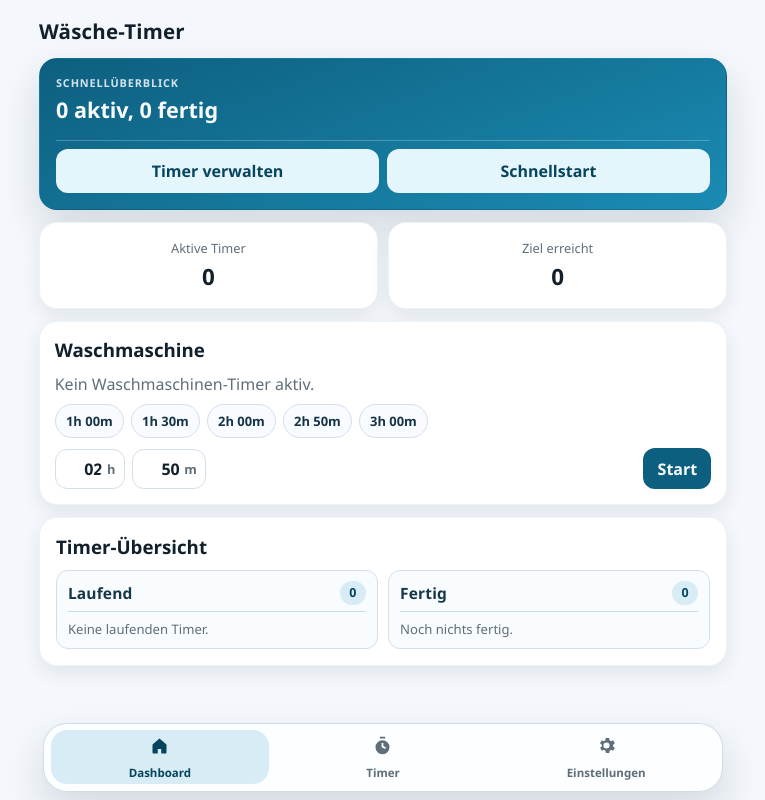
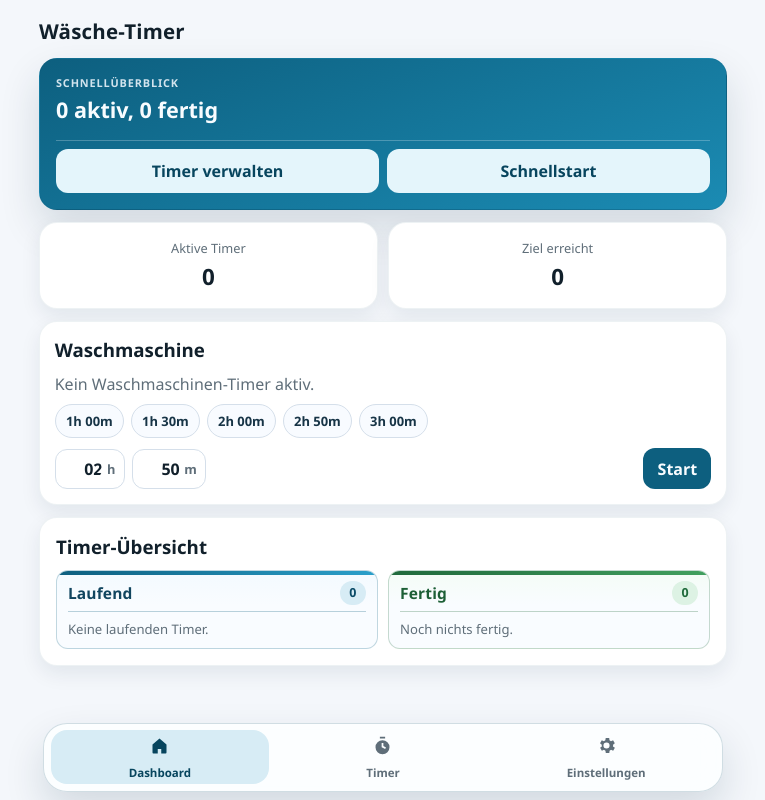
Before and after one commit to blaxcky/wasche-timer-app, a React (Vite) app: page / in a window 1280 px wide. Shown: the whole page, without its empty margins (257-1022 px from the left). Built offline with nearby package versions, Linux system fonts and the light colour scheme.

Commit message:
Improve dashboard panel separation and confirmations UI

```diff
--- a/src/app/App.tsx
+++ b/src/app/App.tsx
@@ -647,10 +647,10 @@ function AppContent(): JSX.Element {
                 <h3>Timer-Übersicht</h3>
               </div>
               <div className="dashboard-overview-grid">
-                <section className="overview-panel" aria-label="Laufende Timer">
-                  <div className="overview-panel-head">
+                <section className="overview-panel overview-panel-running" aria-label="Laufende Timer">
+                  <div className="overview-panel-head overview-panel-head-running">
                     <h4>Laufend</h4>
-                    <span className="overview-count">{runningTimerItems.length}</span>
+                    <span className="overview-count overview-count-running">{runningTimerItems.length}</span>
                   </div>
                   {runningTimerItems.length === 0 ? (
                     <p className="muted compact-empty">Keine laufenden Timer.</p>
@@ -666,10 +666,10 @@ function AppContent(): JSX.Element {
                   )}
                 </section>
 
-                <section className="overview-panel" aria-label="Fertige Timer">
-                  <div className="overview-panel-head">
+                <section className="overview-panel overview-panel-done" aria-label="Fertige Timer">
+                  <div className="overview-panel-head overview-panel-head-done">
                     <h4>Fertig</h4>
-                    <span className="overview-count">{finishedTimerItems.length}</span>
+                    <span className="overview-count overview-count-done">{finishedTimerItems.length}</span>
                   </div>
                   {finishedTimerItems.length === 0 ? (
                     <p className="muted compact-empty">Noch nichts fertig.</p>
--- a/src/styles.css
+++ b/src/styles.css
@@ -158,12 +158,42 @@ button:focus-visible {
 }
 
 .overview-panel {
+  position: relative;
   display: grid;
   gap: 0.45rem;
   border: 1px solid var(--line);
   border-radius: 12px;
   padding: 0.62rem 0.68rem;
   background: #f9fcff;
+  overflow: hidden;
+}
+
+.overview-panel::before {
+  content: "";
+  position: absolute;
+  left: 0;
+  top: 0;
+  width: 100%;
+  height: 4px;
+  background: rgba(13, 95, 127, 0.28);
+}
+
+.overview-panel-running {
+  border-color: rgba(13, 95, 127, 0.24);
+  background: linear-gradient(180deg, #f3faff, #f9fcff 44%);
+}
+
+.overview-panel-done {
+  border-color: rgba(32, 105, 60, 0.24);
+  background: linear-gradient(180deg, #f4fcf6, #f9fcff 44%);
+}
+
+.overview-panel-running::before {
+  background: linear-gradient(90deg, #0d5f7f, #2a9fca);
+}
+
+.overview-panel-done::before {
+  background: linear-gradient(90deg, #20693c, #42a05f);
 }
 
 .overview-panel-head {
@@ -184,6 +214,22 @@ button:focus-visible {
   color: #163748;
 }
 
+.overview-panel-head-running {
+  border-bottom-color: rgba(13, 95, 127, 0.28);
+}
+
+.overview-panel-head-done {
+  border-bottom-color: rgba(32, 105, 60, 0.28);
+}
+
+.overview-panel-running .overview-panel-head h4 {
+  color: #11455f;
+}
+
+.overview-panel-done .overview-panel-head h4 {
+  color: #1d5f36;
+}
+
 .overview-count {
   display: inline-flex;
   align-items: center;
@@ -196,6 +242,16 @@ button:focus-visible {
   font-weight: 700;
   font-size: 0.78rem;
   padding: 0 0.45rem;
+}
+
+.overview-count-running {
+  background: #d7ecf5;
+  color: #0a4b67;
+}
+
+.overview-count-done {
+  background: #ddf2e4;
+  color: #1f6a3b;
 }
 
 .dashboard-overview-list {
```
